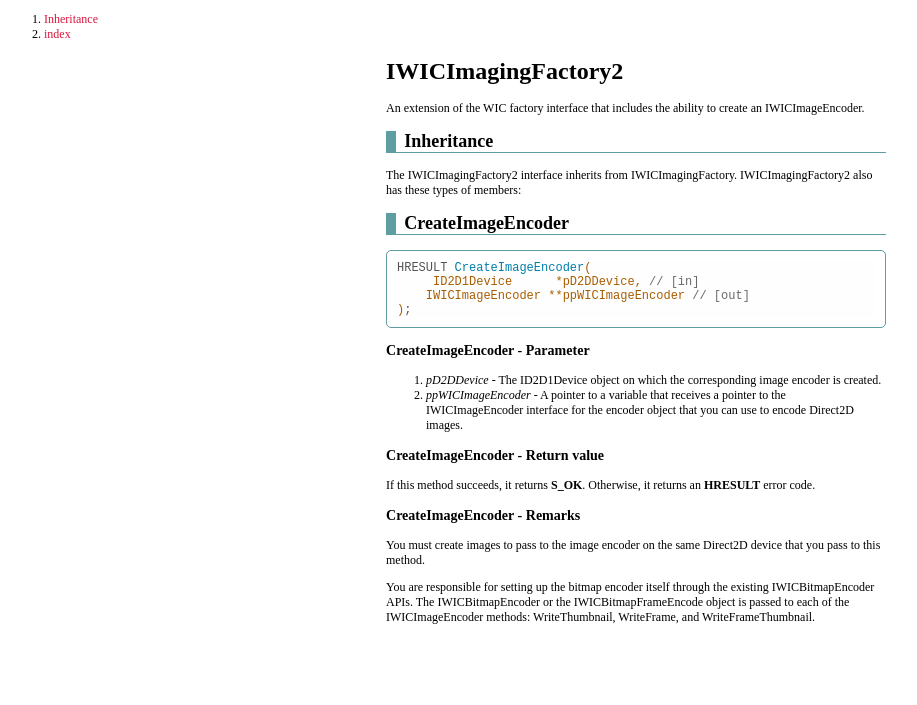
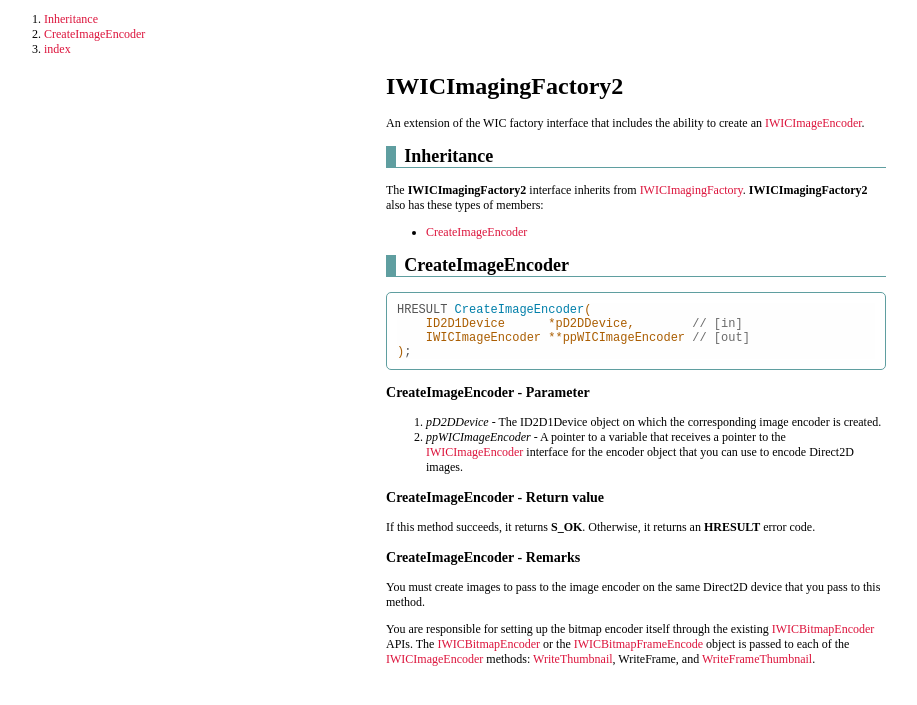
Before and after one commit to ygsiro/windows-codecs, a Jekyll site: the page built from wincodecs/IWICImagingFactory2.md, in a window 1280 px wide. Shown: the top 705 px of the page, without its empty margins (4-921 px from the left). Built offline with Jekyll 4.4.1, drawn with Linux system fonts in a browser that asks for light colours; some of the changed lines change nothing that is shown.

Commit message:
wic fac2

````diff
--- a/wincodecs/IWICImagingFactory2.md
+++ b/wincodecs/IWICImagingFactory2.md
@@ -4,19 +4,29 @@ category: Interface
 title: IWICImagingFactory2
 TOC:
   - name: Inheritance
+  - name: CreateImageEncoder
+code:
+  - key: IWICImageEncoder
 ---
 
-An extension of the WIC factory interface that includes the ability to create an IWICImageEncoder.
+[wie]: IWICImageEncoder
+
+An extension of the WIC factory interface that includes the ability to create an [IWICImageEncoder][wie].
 
 ## Inheritance
 
-The IWICImagingFactory2 interface inherits from IWICImagingFactory. IWICImagingFactory2 also has these types of members:
+[wif]: IWICImagingFactory
+
+The **IWICImagingFactory2** interface inherits from [IWICImagingFactory][wif].
+**IWICImagingFactory2** also has these types of members:
+
+- [CreateImageEncoder](#createimageencoder)
 
 ## CreateImageEncoder
 
 ```cpp
 HRESULT CreateImageEncoder(
-     ID2D1Device      *pD2DDevice, // [in]
+    ID2D1Device      *pD2DDevice,        // [in]
     IWICImageEncoder **ppWICImageEncoder // [out]
 );
 ```
@@ -24,14 +34,21 @@ HRESULT CreateImageEncoder(
 ### CreateImageEncoder - Parameter
 
 1. *pD2DDevice* - The ID2D1Device object on which the corresponding image encoder is created.
-2. *ppWICImageEncoder* - A pointer to a variable that receives a pointer to the IWICImageEncoder interface for the encoder object that you can use to encode Direct2D images.
+2. *ppWICImageEncoder* - A pointer to a variable that receives a pointer to the [IWICImageEncoder][wie] interface for the encoder object that you can use to encode Direct2D images.
 
 ### CreateImageEncoder - Return value
 
-If this method succeeds, it returns **S_OK**. Otherwise, it returns an **HRESULT** error code.
+If this method succeeds, it returns **S_OK**.
+Otherwise, it returns an **HRESULT** error code.
 
 ### CreateImageEncoder - Remarks
 
 You must create images to pass to the image encoder on the same Direct2D device that you pass to this method.
 
-You are responsible for setting up the bitmap encoder itself through the existing IWICBitmapEncoder APIs. The IWICBitmapEncoder or the IWICBitmapFrameEncode object is passed to each of the IWICImageEncoder methods: WriteThumbnail, WriteFrame, and WriteFrameThumbnail.
+[wbe]: IWICBitmapEncoder
+[wbfe]: IWICBitmapFrameEncode
+[wt]: IWICImageEncoder#writethumbnail
+[wft]: IWICImageEncoder#writeframethumbnail
+
+You are responsible for setting up the bitmap encoder itself through the existing [IWICBitmapEncoder][wbe] APIs.
+The [IWICBitmapEncoder][wbe] or the [IWICBitmapFrameEncode][wbfe] object is passed to each of the [IWICImageEncoder][wie] methods: [WriteThumbnail][wt], WriteFrame, and [WriteFrameThumbnail][wft].
````
